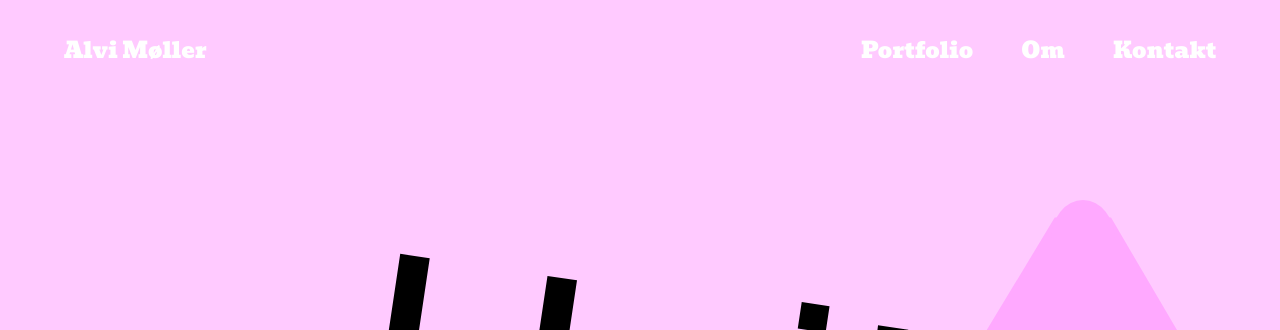
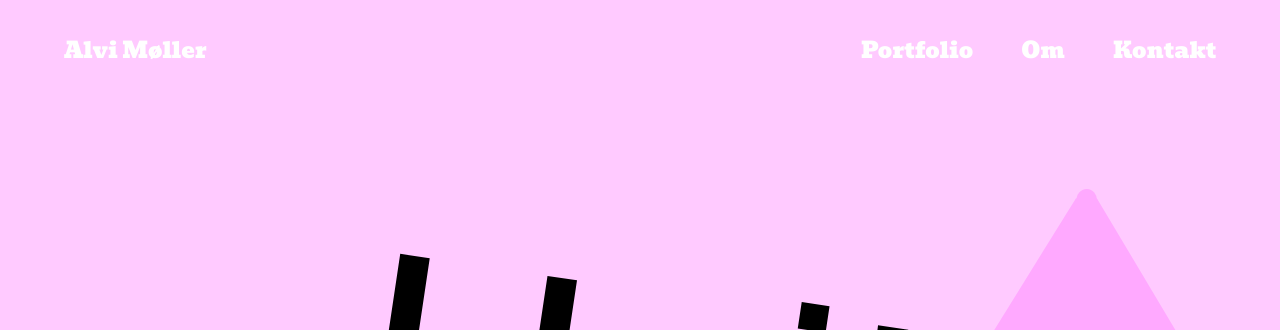
Before and after one commit to alvihelene/portfolio, a React (Vite) app in the folder portfolio/: page / in a window 1280 px wide. Shown: the top 330 px of the page. Built offline with nearby package versions, Linux system fonts and the light colour scheme; a web font is replaced by a local one.

Commit message:
adjusted the peak of mountain 3

```diff
--- a/portfolio/src/components/background/Mountains.scss
+++ b/portfolio/src/components/background/Mountains.scss
@@ -64,17 +64,17 @@
   right: 0;
   width: 55vw;
   height: 80vh;
-  clip-path:polygon(76% 9%, 100% 54%, 100% 100%, 18% 100%, 68% 9%);
+  clip-path:polygon(74% 6%, 100% 54%, 100% 100%, 18% 100%, 71% 6%);
   background-color: #FFa9FF;
 }
 
 .peak {
   position: absolute;
-  top: 25%;
-  right: 15.4%;
+  top: 23.6%;
+  right: 15.1%;
   transform: translateX(50%);
-  width: 5%;
-  height: 10%;
+  width: 1.6%;
+  height: 3%;
   background-color: #FFa9FF;
   border-radius: 50%;
   border-radius:50% 50% 0 0;
```
